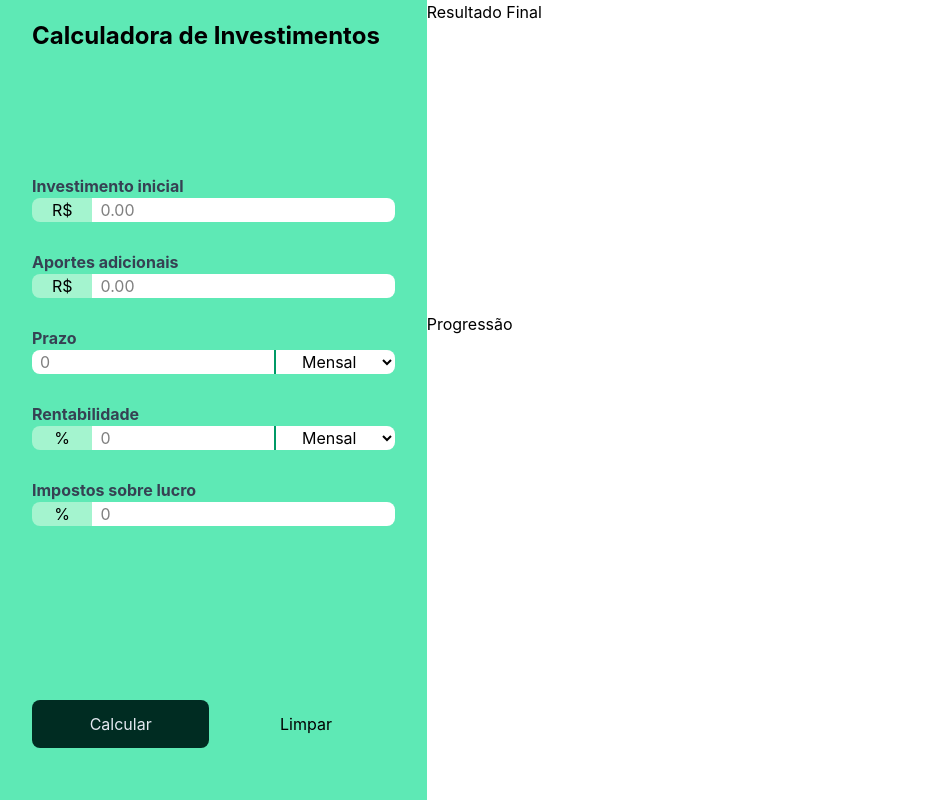
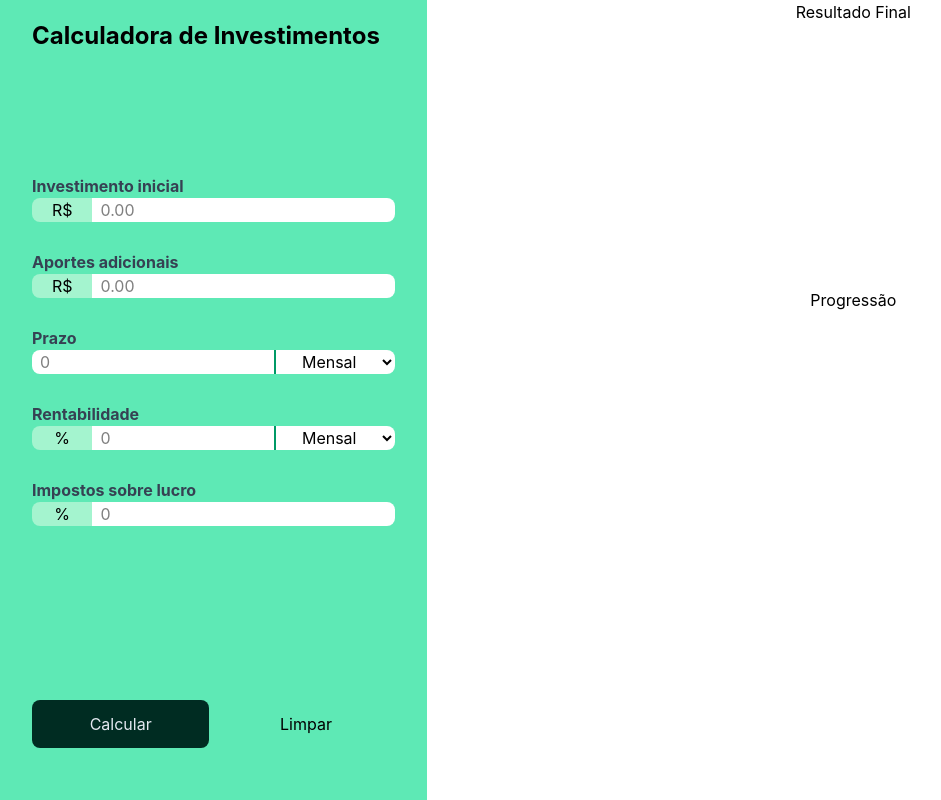
Before and after one commit to fikobayashi/projetoCalculadoraInvestimentos, a website built with Vite: page index.html in a window 1280 px wide. Shown: the whole page, without its empty margins (0-941 px from the left). Built offline with nearby package versions, Linux system fonts and the light colour scheme.

Commit message:
Ajuste no espaçamento e centralização dos gráficos

```diff
--- a/index.html
+++ b/index.html
@@ -143,13 +143,13 @@
         </button>
       </div>
     </aside>
-    <main class="h-full">
-      <section id="charts-container">
-        <div class="h-[36dvh]">
+    <main class="row-span-2 col-span-2">
+      <section id="charts-container" class="h-full">
+        <div class="h-[36%] flex flex-col items-center pb-10">
           <p>Resultado Final</p>
           <canvas id="final-money-distribution"></canvas>
         </div>
-        <div class="h-[56dvh] mt-6">
+        <div class="h-[56%] flex flex-col items-center">
           <p>Progressão</p>
           <canvas id="progression"></canvas>
         </div>
```
